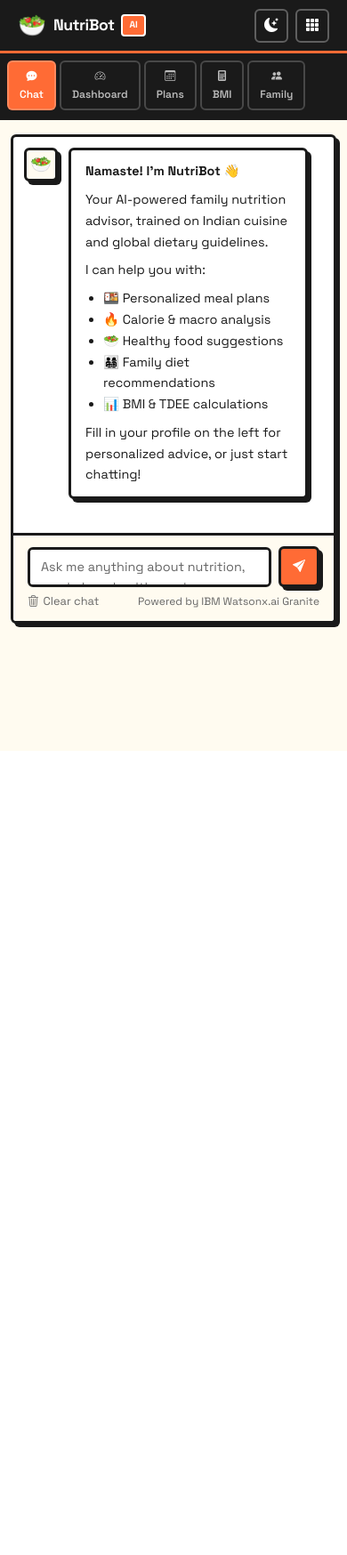
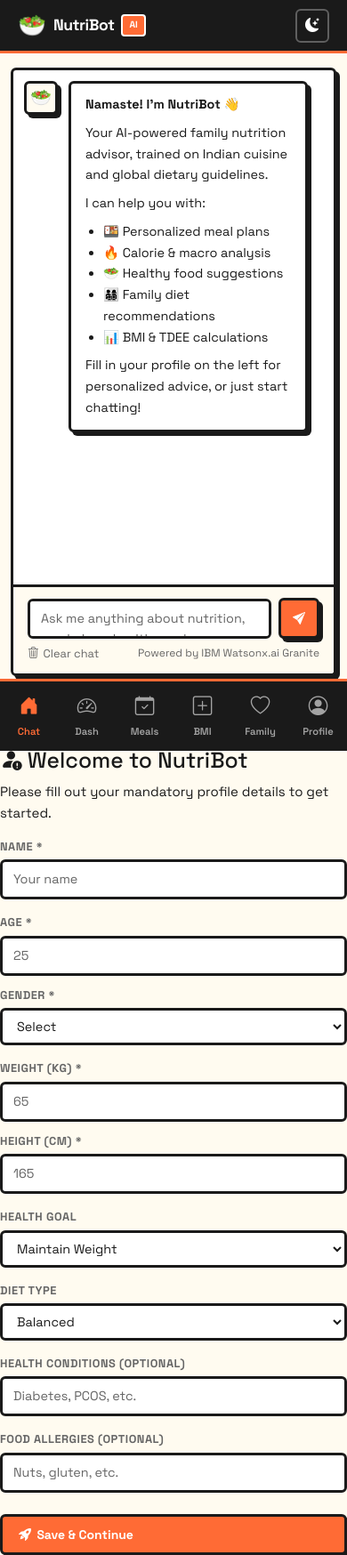
Before and after one commit to rohitmandal2004/Nutrition-Agent, a Flask app: page / in a window 390 px wide. Shown: the whole page at 89% size. Before the commit the page ends 844 px from the top, so only its background shows below. Run offline with Flask 3, Linux system fonts and the light colour scheme.

Commit message:
2nd commit

```diff
--- a/static/css/style.css
+++ b/static/css/style.css
@@ -158,37 +158,45 @@ body {
 
 .nb-icon-btn:hover { background: var(--nb-accent); border-color: var(--nb-accent); }
 
-/* ── Mobile Nav ───────────────────────────────────────────────── */
-.nb-mobile-nav {
-  background:    var(--nb-nav-bg);
-  border-bottom: 3px solid var(--nb-fg);
-  display:       flex;
-  overflow-x:    auto;
-  padding:       0.5rem;
-  gap:           0.25rem;
+/* ── Mobile Nav (Instagram-style fixed bottom) ────────────────── */
+@media (max-width: 768px) {
+  .nb-mobile-nav {
+    display:         flex;
+    position:        fixed;
+    bottom:          0;
+    left:            0;
+    right:           0;
+    background:      var(--nb-nav-bg);
+    border-top:      3px solid var(--nb-accent);
+    z-index:         1000;
+    justify-content: space-around;
+    padding:         0.5rem 0;
+  }
 }
 
 .nb-mobile-nav-btn {
   background:    transparent;
-  border:        2px solid rgba(255,255,255,0.2);
-  color:         rgba(255,255,255,0.7);
-  padding:       6px 12px;
-  border-radius: var(--nb-radius);
+  border:        none;
+  color:         rgba(255,255,255,0.6);
+  padding:       4px 0;
   font-family:   var(--nb-font-body);
-  font-size:     0.75rem;
+  font-size:     0.7rem;
   font-weight:   600;
   cursor:        pointer;
   display:       flex;
   flex-direction: column;
   align-items:   center;
   gap:           2px;
-  white-space:   nowrap;
+  width:         20%; /* To ensure even spacing */
   transition:    all var(--nb-transition);
 }
 
+.nb-mobile-nav-btn i {
+  font-size:     1.35rem;
+}
+
 .nb-mobile-nav-btn.active, .nb-mobile-nav-btn:hover {
-  background:  var(--nb-accent);
-  color:       #fff;
+  color:       var(--nb-accent);
 }
 
 /* ── Main & Tabs ──────────────────────────────────────────────── */
@@ -308,15 +316,14 @@ body {
 /* ── Chat Layout ──────────────────────────────────────────────── */
 .nb-chat-layout {
   display:   grid;
-  grid-template-columns: 300px 1fr;
+  grid-template-columns: 1fr;
   gap:       1.5rem;
   height:    calc(100vh - 120px);
   min-height: 550px;
 }
 
 @media (max-width: 900px) {
-  .nb-chat-layout { grid-template-columns: 1fr; height: auto; }
-  .nb-sidebar { display: none; }
+  .nb-chat-layout { height: auto; }
 }
 
 .nb-sidebar { overflow-y: auto; padding-right: 2px; }
@@ -722,11 +729,12 @@ body {
 
 /* ── Responsive ───────────────────────────────────────────────── */
 @media (max-width: 768px) {
-  .nb-main { padding: 1rem 0.75rem 5rem; }
+  .nb-main { padding: 1rem 0.75rem 80px; }
   .nb-form-row { flex-direction: column; }
   .nb-bmi-display { flex-direction: column; text-align: center; }
   .nb-msg { max-width: 95%; }
   .nb-page-header h1 { font-size: 1.5rem; }
+  .nb-chat-layout { height: calc(100dvh - 160px); }
 }
 
 @media (max-width: 480px) {
@@ -751,3 +759,5 @@ body {
   border-radius: 3px;
 }
 .nb-rendered-md hr { border: none; border-top: 2px solid var(--nb-fg); margin: 0.75rem 0; }
+
+.nb-rendered-md img { max-width: 100%; height: auto; border-radius: var(--nb-radius); margin: 0.5rem 0; box-shadow: var(--nb-shadow); border: 2px solid var(--nb-fg); }
--- a/static/js/app.js
+++ b/static/js/app.js
@@ -7,9 +7,9 @@
 
 // ── State ──────────────────────────────────────────────────────
 const State = {
-  chatHistory:   [],
-  userProfile:   {},
-  familyMembers: [],
+  chatHistory:   JSON.parse(localStorage.getItem('nb-chatHistory') || '[]'),
+  userProfile:   JSON.parse(localStorage.getItem('nb-userProfile') || '{}'),
+  familyMembers: JSON.parse(localStorage.getItem('nb-familyMembers') || '[]'),
   theme:         localStorage.getItem('nb-theme') || 'light',
 };
 
@@ -92,6 +92,20 @@ function getProfile() {
 
 function saveProfile() {
   State.userProfile = getProfile();
+  localStorage.setItem('nb-userProfile', JSON.stringify(State.userProfile));
+
+  // Sync to dashboard and bmi tabs
+  const p = State.userProfile;
+  if (p.name) { ['d-name'].forEach(id => { if ($(id)) $(id).value = p.name; }); }
+  if (p.age) { ['d-age', 'bmi-age'].forEach(id => { if ($(id)) $(id).value = p.age; }); }
+  if (p.gender) { ['d-gender', 'bmi-gender'].forEach(id => { if ($(id)) $(id).value = p.gender; }); }
+  if (p.weight) { ['d-weight', 'bmi-weight'].forEach(id => { if ($(id)) $(id).value = p.weight; }); }
+  if (p.height) { ['d-height', 'bmi-height'].forEach(id => { if ($(id)) $(id).value = p.height; }); }
+  if (p.goal) { ['d-goal'].forEach(id => { if ($(id)) $(id).value = p.goal; }); }
+  if (p.diet_type) { ['d-diet', 'mp-diet'].forEach(id => { if ($(id)) $(id).value = p.diet_type; }); }
+  if (p.health_conditions) { ['d-conditions'].forEach(id => { if ($(id)) $(id).value = p.health_conditions; }); }
+  if (p.allergies) { ['d-allergies'].forEach(id => { if ($(id)) $(id).value = p.allergies; }); }
+
   showToast('✅ Profile saved!');
 }
 
@@ -121,6 +135,7 @@ async function sendChat(message) {
 
   appendMessage('user', message);
   State.chatHistory.push({ role: 'user', content: message });
+  localStorage.setItem('nb-chatHistory', JSON.stringify(State.chatHistory));
 
   show($('typingIndicator'));
   $('chatInput').value = '';
@@ -143,6 +158,7 @@ async function sendChat(message) {
 
     appendMessage('bot', reply);
     State.chatHistory.push({ role: 'assistant', content: reply });
+    localStorage.setItem('nb-chatHistory', JSON.stringify(State.chatHistory));
   } catch (err) {
     appendMessage('bot', '⚠️ Network error. Please check your connection and try again.');
     console.error('Chat error:', err);
@@ -387,6 +403,7 @@ function renderFamilyList() {
   list.querySelectorAll('.nb-member-remove').forEach(btn => {
     btn.addEventListener('click', () => {
       State.familyMembers.splice(parseInt(btn.dataset.idx), 1);
+      localStorage.setItem('nb-familyMembers', JSON.stringify(State.familyMembers));
       renderFamilyList();
     });
   });
@@ -445,6 +462,27 @@ async function checkHealth() {
   } catch (e) { /* silent */ }
 }
 
+// ── Load State into UI ─────────────────────────────────────────
+function loadStateIntoUI() {
+  const p = State.userProfile;
+  if (p.name) { ['p-name', 'd-name'].forEach(id => { if ($(id)) $(id).value = p.name; }); }
+  if (p.age) { ['p-age', 'd-age', 'bmi-age'].forEach(id => { if ($(id)) $(id).value = p.age; }); }
+  if (p.gender) { ['p-gender', 'd-gender', 'bmi-gender'].forEach(id => { if ($(id)) $(id).value = p.gender; }); }
+  if (p.weight) { ['p-weight', 'd-weight', 'bmi-weight'].forEach(id => { if ($(id)) $(id).value = p.weight; }); }
+  if (p.height) { ['p-height', 'd-height', 'bmi-height'].forEach(id => { if ($(id)) $(id).value = p.height; }); }
+  if (p.goal) { ['p-goal', 'd-goal'].forEach(id => { if ($(id)) $(id).value = p.goal; }); }
+  if (p.diet_type) { ['p-diet', 'd-diet', 'mp-diet'].forEach(id => { if ($(id)) $(id).value = p.diet_type; }); }
+  if (p.health_conditions) { ['p-conditions', 'd-conditions'].forEach(id => { if ($(id)) $(id).value = p.health_conditions; }); }
+  if (p.allergies) { ['p-allergies', 'd-allergies'].forEach(id => { if ($(id)) $(id).value = p.allergies; }); }
+
+  if (State.chatHistory && State.chatHistory.length > 0) {
+    State.chatHistory.forEach(msg => {
+      const uiRole = msg.role === 'user' ? 'user' : 'bot';
+      appendMessage(uiRole, msg.content);
+    });
+  }
+}
+
 // ── Event Listeners ────────────────────────────────────────────
 document.addEventListener('DOMContentLoaded', () => {
 
@@ -453,6 +491,54 @@ document.addEventListener('DOMContentLoaded', () => {
 
   // Health check
   checkHealth();
+
+  // Load state into UI
+  loadStateIntoUI();
+
+  // ── Onboarding Check
+  const p = State.userProfile;
+  if (!p.name || !p.age || !p.weight || !p.height) {
+    show($('onboardingModal'));
+  }
+
+  $('saveOnboardingBtn')?.addEventListener('click', () => {
+    const obName = $('ob-name').value.trim();
+    const obAge = $('ob-age').value;
+    const obGender = $('ob-gender').value;
+    const obWeight = $('ob-weight').value;
+    const obHeight = $('ob-height').value;
+
+    if (!obName || !obAge || !obGender || !obWeight || !obHeight) {
+      showToast('⚠️ Please fill out all mandatory fields (*).');
+      return;
+    }
+
+    State.userProfile = {
+      name: obName,
+      age: obAge,
+      gender: obGender,
+      weight: obWeight,
+      height: obHeight,
+      goal: $('ob-goal').value,
+      diet_type: $('ob-diet').value,
+      health_conditions: $('ob-conditions').value.trim(),
+      allergies: $('ob-allergies').value.trim(),
+      cuisine: 'Indian',
+      activity_level: 'moderate'
+    };
+
+    localStorage.setItem('nb-userProfile', JSON.stringify(State.userProfile));
+    loadStateIntoUI();
+
+    // Also update the sidebar form specifically since loadStateIntoUI maps to 'p-*' prefixed inputs
+    ['name', 'age', 'gender', 'weight', 'height', 'goal', 'diet_type', 'health_conditions', 'allergies'].forEach(key => {
+      const el = $(`p-${key === 'diet_type' ? 'diet' : key === 'health_conditions' ? 'conditions' : key}`);
+      if (el) el.value = State.userProfile[key];
+    });
+
+    hide($('onboardingModal'));
+    showToast('✅ Welcome to NutriBot!');
+  });
 
   // ── Theme toggle
   $('themeToggle')?.addEventListener('click', () => {
@@ -464,11 +550,7 @@ document.addEventListener('DOMContentLoaded', () => {
     btn.addEventListener('click', () => switchTab(btn.dataset.tab));
   });
 
-  // ── Mobile menu btn (also acts as tab toggle)
-  $('mobileMenuBtn')?.addEventListener('click', () => {
-    const nav = $('mobileNav');
-    nav.style.display = nav.style.display === 'none' ? 'flex' : 'none';
-  });
+  // ── (Mobile menu btn listener removed to make bottom nav always visible) ──
 
   // ── Save profile
   $('saveProfileBtn')?.addEventListener('click', saveProfile);
@@ -495,6 +577,7 @@ document.addEventListener('DOMContentLoaded', () => {
       messages.removeChild(messages.lastChild);
     }
     State.chatHistory = [];
+    localStorage.removeItem('nb-chatHistory');
     showToast('Chat cleared');
   });
 
@@ -551,6 +634,7 @@ document.addEventListener('DOMContentLoaded', () => {
       goal:       $('fm-goal')?.value || 'healthy eating',
       conditions: $('fm-conditions')?.value?.trim() || 'none',
     });
+    localStorage.setItem('nb-familyMembers', JSON.stringify(State.familyMembers));
 
     renderFamilyList();
     hide($('addMemberForm'));
--- a/templates/index.html
+++ b/templates/index.html
@@ -33,13 +33,11 @@
       <button class="nb-nav-btn" data-tab="mealplan"><i class="bi bi-calendar3"></i> Meal Plan</button>
       <button class="nb-nav-btn" data-tab="bmi"><i class="bi bi-calculator-fill"></i> BMI</button>
       <button class="nb-nav-btn" data-tab="family"><i class="bi bi-people-fill"></i> Family</button>
+      <button class="nb-nav-btn" data-tab="profile"><i class="bi bi-person-circle"></i> Profile</button>
     </div>
     <div class="nb-nav-actions">
       <button class="nb-icon-btn" id="themeToggle" title="Toggle dark mode">
         <i class="bi bi-moon-stars-fill" id="themeIcon"></i>
-      </button>
-      <button class="nb-icon-btn d-md-none" id="mobileMenuBtn">
-        <i class="bi bi-grid-3x3-gap-fill"></i>
       </button>
     </div>
   </div>
@@ -47,11 +45,12 @@
 
 <!-- Mobile Nav -->
 <div class="nb-mobile-nav d-md-none" id="mobileNav">
-  <button class="nb-mobile-nav-btn active" data-tab="chat"><i class="bi bi-chat-dots-fill"></i><span>Chat</span></button>
-  <button class="nb-mobile-nav-btn" data-tab="dashboard"><i class="bi bi-speedometer2"></i><span>Dashboard</span></button>
-  <button class="nb-mobile-nav-btn" data-tab="mealplan"><i class="bi bi-calendar3"></i><span>Plans</span></button>
-  <button class="nb-mobile-nav-btn" data-tab="bmi"><i class="bi bi-calculator-fill"></i><span>BMI</span></button>
-  <button class="nb-mobile-nav-btn" data-tab="family"><i class="bi bi-people-fill"></i><span>Family</span></button>
+  <button class="nb-mobile-nav-btn active" data-tab="chat"><i class="bi bi-house-door-fill"></i><span>Chat</span></button>
+  <button class="nb-mobile-nav-btn" data-tab="dashboard"><i class="bi bi-speedometer2"></i><span>Dash</span></button>
+  <button class="nb-mobile-nav-btn" data-tab="mealplan"><i class="bi bi-calendar-check"></i><span>Meals</span></button>
+  <button class="nb-mobile-nav-btn" data-tab="bmi"><i class="bi bi-plus-square"></i><span>BMI</span></button>
+  <button class="nb-mobile-nav-btn" data-tab="family"><i class="bi bi-heart"></i><span>Family</span></button>
+  <button class="nb-mobile-nav-btn" data-tab="profile"><i class="bi bi-person-circle"></i><span>Profile</span></button>
 </div>
 
 <!-- ═══════════════════════════════════════════════════════════
@@ -59,22 +58,22 @@
 ════════════════════════════════════════════════════════════ -->
 <main class="nb-main">
 
-  <!-- ─── TAB: CHAT ─────────────────────────────────────────── -->
-  <section class="nb-tab active" id="tab-chat">
-    <div class="nb-chat-layout">
-
-      <!-- Sidebar: Profile -->
-      <aside class="nb-sidebar">
+  <!-- ─── TAB: PROFILE (Moved from sidebar) ─────────────────── -->
+  <section class="nb-tab" id="tab-profile">
+    <div class="nb-page-header">
+      <h1>My Profile</h1>
+      <p>Update your details and access quick prompts</p>
+    </div>
+    <div class="row g-4">
+      <div class="col-lg-6">
         <div class="nb-card">
-          <div class="nb-card-header">
-            <i class="bi bi-person-circle"></i> My Profile
-          </div>
+          <div class="nb-card-header"><i class="bi bi-person-circle"></i> Profile Settings</div>
           <div class="nb-card-body">
             <div class="nb-form-group">
               <label>Name</label>
               <input class="nb-input" id="p-name" placeholder="Your name" />
             </div>
-            <div class="nb-form-row">
+            <div class="nb-form-row mt-2">
               <div class="nb-form-group">
                 <label>Age</label>
                 <input class="nb-input" id="p-age" type="number" placeholder="25" min="1" max="120" />
@@ -89,7 +88,7 @@
                 </select>
               </div>
             </div>
-            <div class="nb-form-row">
+            <div class="nb-form-row mt-2">
               <div class="nb-form-group">
                 <label>Weight (kg)</label>
                 <input class="nb-input" id="p-weight" type="number" placeholder="65" />
@@ -99,7 +98,7 @@
                 <input class="nb-input" id="p-height" type="number" placeholder="165" />
               </div>
             </div>
-            <div class="nb-form-group">
+            <div class="nb-form-group mt-2">
               <label>Health Goal</label>
               <select class="nb-input" id="p-goal">
                 <option value="maintain weight">Maintain Weight</option>
@@ -111,7 +110,7 @@
                 <option value="general wellness">General Wellness</option>
               </select>
             </div>
-            <div class="nb-form-group">
+            <div class="nb-form-group mt-2">
               <label>Diet Type</label>
               <select class="nb-input" id="p-diet">
                 <option value="balanced">Balanced</option>
@@ -123,11 +122,11 @@
                 <option value="high-protein">High Protein</option>
               </select>
             </div>
-            <div class="nb-form-group">
+            <div class="nb-form-group mt-2">
               <label>Health Conditions</label>
               <input class="nb-input" id="p-conditions" placeholder="Diabetes, PCOS, etc." />
             </div>
-            <div class="nb-form-group">
+            <div class="nb-form-group mt-2 mb-3">
               <label>Food Allergies</label>
               <input class="nb-input" id="p-allergies" placeholder="Nuts, gluten, etc." />
             </div>
@@ -136,9 +135,10 @@
             </button>
           </div>
         </div>
-
+      </div>
+      <div class="col-lg-6">
         <!-- Quick Prompts -->
-        <div class="nb-card mt-3">
+        <div class="nb-card">
           <div class="nb-card-header"><i class="bi bi-lightning-charge-fill"></i> Quick Prompts</div>
           <div class="nb-card-body nb-quick-prompts">
             <button class="nb-chip" data-prompt="What should I eat for breakfast today?">🍳 Breakfast ideas</button>
@@ -151,8 +151,13 @@
             <button class="nb-chip" data-prompt="What is a balanced Indian thali and its nutrition?">🍽️ Indian thali</button>
           </div>
         </div>
-      </aside>
+      </div>
+    </div>
+  </section>
 
+  <!-- ─── TAB: CHAT ─────────────────────────────────────────── -->
+  <section class="nb-tab active" id="tab-chat">
+    <div class="nb-chat-layout">
       <!-- Chat Window -->
       <div class="nb-chat-container">
         <div class="nb-chat-messages" id="chatMessages">
@@ -644,6 +649,82 @@
 
 </main>
 
+<!-- Onboarding Modal Overlay -->
+<div class="nb-modal-overlay" id="onboardingModal" style="display:none;">
+  <div class="nb-modal-box">
+    <div class="nb-modal-header">
+      <h2><i class="bi bi-person-fill-exclamation"></i> Welcome to NutriBot</h2>
+      <p>Please fill out your mandatory profile details to get started.</p>
+    </div>
+    <div class="nb-modal-body">
+      <div class="nb-form-group mb-3">
+        <label>Name *</label>
+        <input class="nb-input" id="ob-name" placeholder="Your name" required />
+      </div>
+      <div class="nb-form-row mb-3">
+        <div class="nb-form-group">
+          <label>Age *</label>
+          <input class="nb-input" id="ob-age" type="number" placeholder="25" min="1" max="120" required />
+        </div>
+        <div class="nb-form-group">
+          <label>Gender *</label>
+          <select class="nb-input" id="ob-gender" required>
+            <option value="">Select</option>
+            <option value="male">Male</option>
+            <option value="female">Female</option>
+            <option value="other">Other</option>
+          </select>
+        </div>
+      </div>
+      <div class="nb-form-row mb-3">
+        <div class="nb-form-group">
+          <label>Weight (kg) *</label>
+          <input class="nb-input" id="ob-weight" type="number" placeholder="65" required />
+        </div>
+        <div class="nb-form-group">
+          <label>Height (cm) *</label>
+          <input class="nb-input" id="ob-height" type="number" placeholder="165" required />
+        </div>
+      </div>
+      <div class="nb-form-group mb-3">
+        <label>Health Goal</label>
+        <select class="nb-input" id="ob-goal">
+          <option value="maintain weight">Maintain Weight</option>
+          <option value="lose weight">Lose Weight</option>
+          <option value="gain weight">Gain Weight</option>
+          <option value="build muscle">Build Muscle</option>
+          <option value="manage diabetes">Manage Diabetes</option>
+          <option value="heart health">Heart Health</option>
+          <option value="general wellness">General Wellness</option>
+        </select>
+      </div>
+      <div class="nb-form-group mb-3">
+        <label>Diet Type</label>
+        <select class="nb-input" id="ob-diet">
+          <option value="balanced">Balanced</option>
+          <option value="vegetarian">Vegetarian</option>
+          <option value="vegan">Vegan</option>
+          <option value="jain vegetarian">Jain Vegetarian</option>
+          <option value="non-vegetarian">Non-Vegetarian</option>
+          <option value="keto">Keto</option>
+          <option value="high-protein">High Protein</option>
+        </select>
+      </div>
+      <div class="nb-form-group mb-3">
+        <label>Health Conditions (Optional)</label>
+        <input class="nb-input" id="ob-conditions" placeholder="Diabetes, PCOS, etc." />
+      </div>
+      <div class="nb-form-group mb-4">
+        <label>Food Allergies (Optional)</label>
+        <input class="nb-input" id="ob-allergies" placeholder="Nuts, gluten, etc." />
+      </div>
+      <button class="nb-btn nb-btn-primary w-100" id="saveOnboardingBtn">
+        <i class="bi bi-rocket-takeoff-fill"></i> Save & Continue
+      </button>
+    </div>
+  </div>
+</div>
+
 <!-- Loading Overlay -->
 <div class="nb-loading-overlay" id="loadingOverlay" style="display:none;">
   <div class="nb-loading-box">
```
Also changed, not shown: agent_config.py (+11 -0 lines), static/img/logo.png (added).
